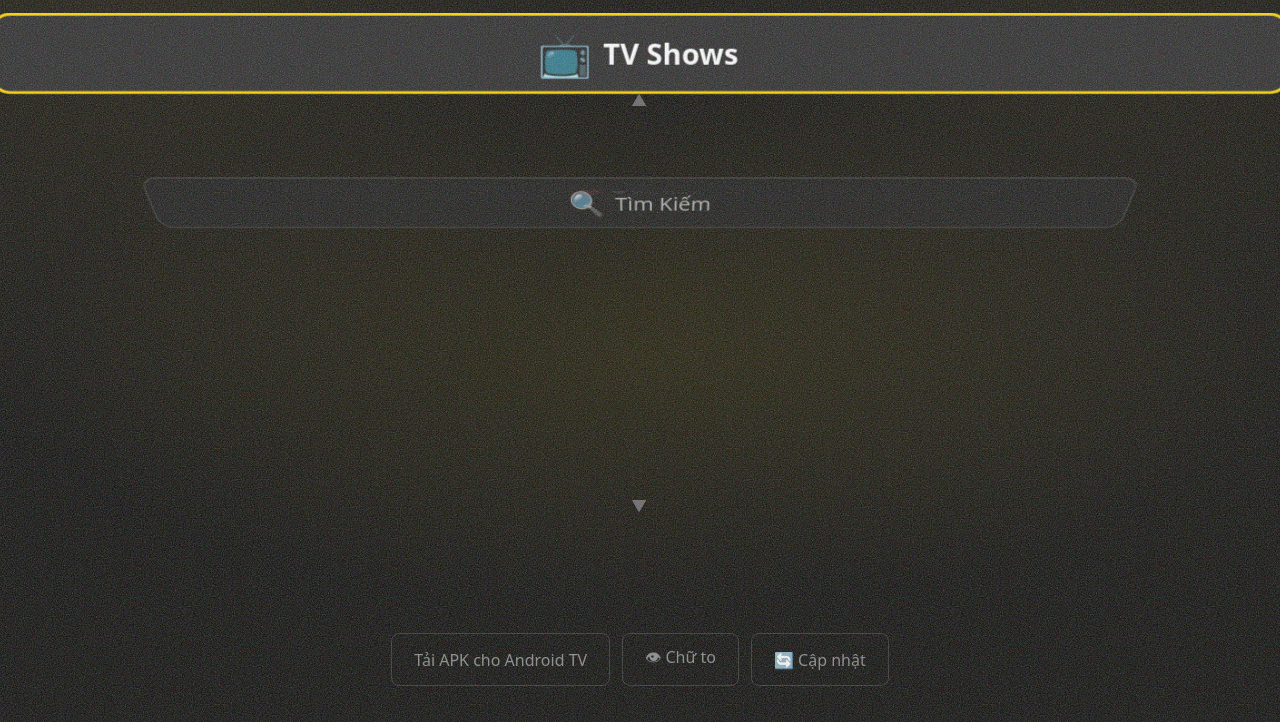
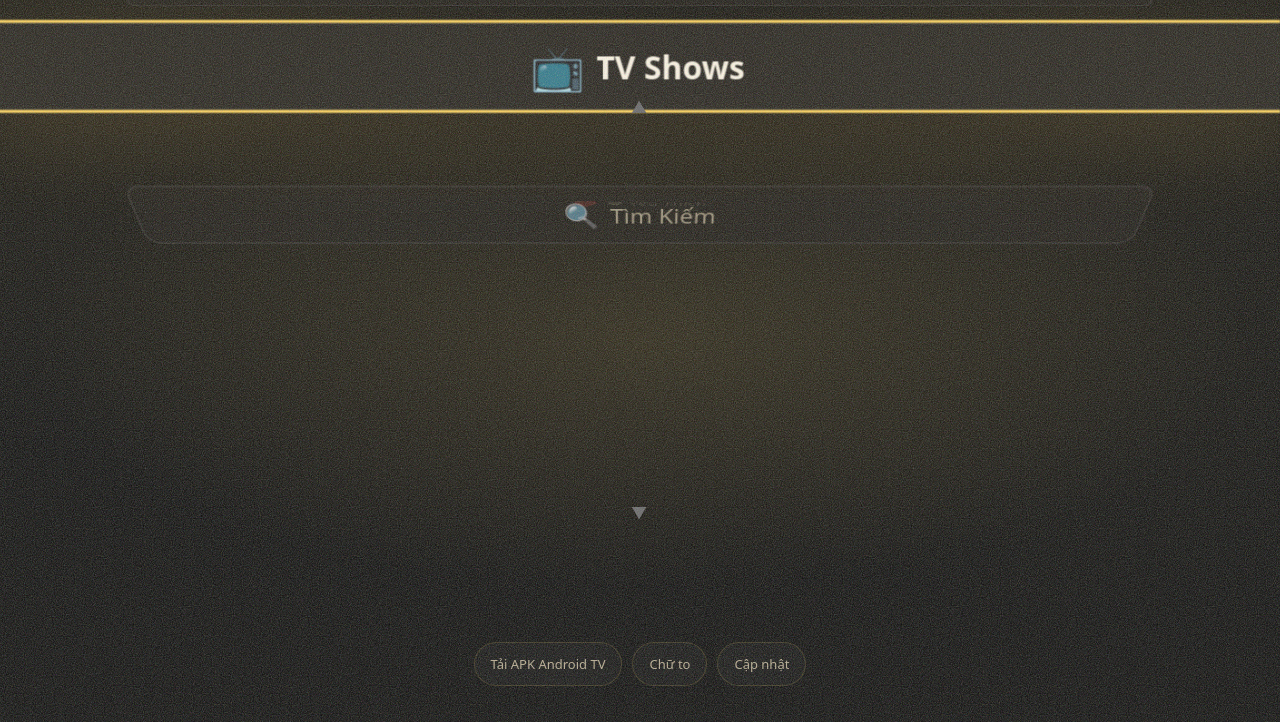
Before and after one commit to thichcode/iptvweb, a website built with Vite: page index.html in a window 1280 px wide. Shown: the part 78-800 px from the top of the page. Built offline with nearby package versions, Linux system fonts and the light colour scheme; no server answers.

Commit message:
design: refine home wheel and actions

```diff
--- a/src/screens/home.js
+++ b/src/screens/home.js
@@ -22,7 +22,7 @@ export function renderHome() {
       html += `<div class="wheel-item" data-idx="${i}"><span class="wi-icon">${icon}</span><span class="wi-label">${item.label}</span></div>`
     }
   }
-  html += '</div><div class="wheel-indicator bottom">▼</div></div><div class="dl-apk"><a href="https://github.com/thichcode/iptvweb/releases/latest/download/WebPhim.apk" target="_blank">Tải APK cho Android TV</a> <span class="mode-btn" id="mode-btn">' + (store.largeMode ? '🔍 Thường' : '👁 Chữ to') + '</span> <span class="mode-btn" id="update-btn">🔄 Cập nhật</span></div><div id="update-msg" class="update-msg"></div>'
+  html += '</div><div class="wheel-indicator bottom">▼</div></div><div class="home-actions"><a class="home-action" href="https://github.com/thichcode/iptvweb/releases/latest/download/WebPhim.apk" target="_blank" rel="noopener">Tải APK Android TV</a><span class="home-action" id="mode-btn">' + (store.largeMode ? 'Chữ thường' : 'Chữ to') + '</span><span class="home-action" id="update-btn">Cập nhật</span></div><div id="update-msg" class="update-msg"></div>'
   $('#screen-home').innerHTML = html
   requestAnimationFrame(() => updateWheel(0))
   bindWheelEvents()
@@ -119,7 +119,7 @@ function bindWheelEvents() {
   root.addEventListener('wheel', e => { if (e.target.closest('.wheel-wrap')) onWheel(e) }, { passive: false })
   root.addEventListener('click', e => {
     const btn = e.target.closest('#mode-btn')
-    if (btn) { toggleLargeMode(); btn.textContent = store.largeMode ? '🔍 Thường' : '👁 Chữ to' }
+    if (btn) { toggleLargeMode(); btn.textContent = store.largeMode ? 'Chữ thường' : 'Chữ to' }
     const upd = e.target.closest('#update-btn')
     if (upd) checkForUpdate()
   })
--- a/src/style.css
+++ b/src/style.css
@@ -94,6 +94,11 @@ body::after {
 body.large-mode .dl-apk a, body.large-mode .mode-btn { font-size: 18px; padding: 14px 26px; min-height: 56px; }
 body.large-mode .update-msg { font-size: 18px; }
 
+.home-actions { display: flex; gap: 10px; justify-content: center; flex-wrap: wrap; padding: 8px 16px 20px; }
+.home-action { color: var(--muted); font-size: 13px; text-decoration: none; padding: 10px 16px; border: 1px solid var(--line); border-radius: 999px; background: rgba(255,255,255,0.03); display: inline-flex; align-items: center; cursor: pointer; min-height: 44px; user-select: none; transition: color 0.18s, border-color 0.18s, background 0.18s, transform 0.18s; }
+.home-action:hover, .home-action:focus-visible { color: var(--accent); border-color: var(--line-strong); background: rgba(255,212,90,0.08); }
+.home-action:active { transform: scale(0.96); }
+
 .update-msg { text-align: center; padding: 4px 16px 12px; font-size: 14px; color: var(--muted); }
 .update-msg.ok { color: var(--ok); }
 .update-msg.err { color: var(--danger); }
@@ -101,7 +106,7 @@ body.large-mode .update-msg { font-size: 18px; }
 
 /* Home wheel — 3D cylindrical drum */
 #screen-home { display: flex; flex-direction: column; padding: 0; overflow: hidden; }
-.wheel-bg { position: absolute; inset: 0; background: radial-gradient(ellipse 70% 50% at 50% 50%, rgba(255,214,0,0.08) 0%, transparent 70%); pointer-events: none; }
+.wheel-bg { position: absolute; inset: 0; background: radial-gradient(ellipse 70% 50% at 50% 48%, rgba(255,212,90,0.12) 0%, transparent 68%); pointer-events: none; }
 .wheel-wrap { flex: 1; position: relative; display: flex; flex-direction: column; align-items: center; justify-content: center; perspective: 900px; overflow: hidden; user-select: none; -webkit-user-select: none; touch-action: none; }
 .wheel-viewport { position: relative; width: 100%; height: clamp(280px, 55vh, 460px); transform-style: preserve-3d; }
 .no-transition .wheel-item { transition: none !important; }
@@ -113,10 +118,10 @@ body.large-mode .update-msg { font-size: 18px; }
 @media (min-width: 900px) {
   .wheel-item { left: 20%; right: 20%; font-size: 20px; }
 }
-.wheel-item { position: absolute; left: 10%; right: 10%; height: 52px; display: flex; align-items: center; justify-content: center; gap: 10px; padding: 0 20px; background: #1a1a1a; border: 2px solid #333; border-radius: 14px; color: #ccc; cursor: pointer; font-size: 16px; white-space: nowrap; backface-visibility: hidden; transition: transform 0.35s ease-out, opacity 0.35s ease-out, border-color 0.2s, background 0.2s; will-change: transform, opacity; }
+.wheel-item { position: absolute; left: 10%; right: 10%; height: 52px; display: flex; align-items: center; justify-content: center; gap: 10px; padding: 0 20px; background: var(--surface); border: 2px solid rgba(255,255,255,0.08); border-radius: var(--radius-md); color: var(--muted); cursor: pointer; font-size: 16px; white-space: nowrap; backface-visibility: hidden; transition: transform 0.35s ease-out, opacity 0.35s ease-out, border-color 0.2s, background 0.2s, color 0.2s, box-shadow 0.2s; will-change: transform, opacity; }
 .wi-icon { font-size: 22px; flex-shrink: 0; }
 .wi-label { overflow: hidden; text-overflow: ellipsis; }
-.wheel-item.focused { border-color: #ffd600; background: #2a2a2a; color: #fff; font-weight: 600; }
+.wheel-item.focused { border-color: var(--accent); background: var(--surface-strong); color: var(--text); font-weight: 700; box-shadow: var(--shadow-amber), inset 0 0 0 1px rgba(255,255,255,0.08); }
 .wheel-item.focused .wi-icon { transform: scale(1.15); }
 .wheel-item:active { transform: scale(0.96) !important; }
 
@@ -349,7 +354,7 @@ body.large-mode .update-msg { font-size: 18px; }
   .local-item .info .title { font-size: 18px; }
   .local-item .info .meta { font-size: 14px; }
   .sub-item { font-size: 18px; padding: 12px 22px; }
-  .wheel-item { font-size: 20px; height: 56px; left: 15%; right: 15%; }
+  .wheel-item { font-size: 22px; height: 64px; left: 14%; right: 14%; }
   .wi-icon { font-size: 26px; }
   .page-btn { font-size: 17px; }
   .episode-btn { font-size: 16px; }
@@ -377,7 +382,7 @@ body.large-mode .local-item.focused { transform: scale(1.03); border-width: 3px;
 body.large-mode .sub-item { font-size: 20px; padding: 14px 26px; min-height: 56px; border-width: 2px; }
 body.large-mode .sub-item.focused { transform: scale(1.06); }
 
-body.large-mode .wheel-item { height: 64px; font-size: 24px; border-width: 3px; left: 5%; right: 5%; }
+body.large-mode .wheel-item { height: 72px; font-size: 26px; border-width: 3px; left: 5%; right: 5%; }
 body.large-mode .wi-icon { font-size: 32px; }
 body.large-mode .wheel-viewport { height: clamp(320px, 60vh, 520px); }
 
```
